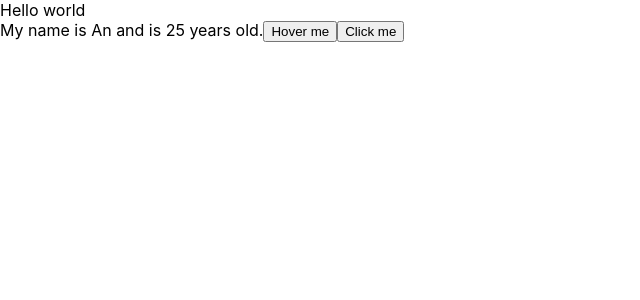
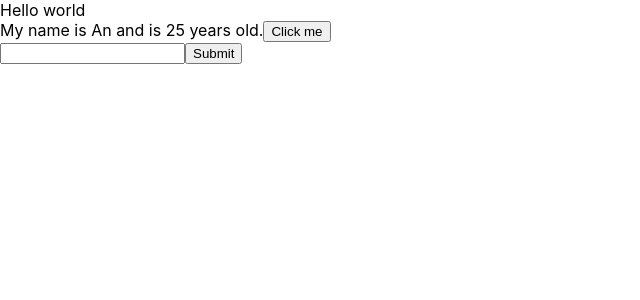
Before and after one commit to lehoangan227/React-Project, a React (Create React App) app: page / in a window 1280 px wide. Shown: the top 300 px of the page, without its empty margins (0-640 px from the left). Built offline with nearby package versions, Linux system fonts and the light colour scheme.

Commit message:
update 3

```diff
--- a/src/components/Mycomponents.js
+++ b/src/components/Mycomponents.js
@@ -1,4 +1,4 @@
-import React from "react";
+import React, { version } from "react";
 class MyComponent extends React.Component{
     state = {
         name: "An",
@@ -13,16 +13,26 @@
         });
     }
 
-    handleOnmouseOver(event){
-        console.log(event.pageX);
+    handleOnChange(event){
+
+        this.setState({
+            name : event.target.value
+        })
     }
 
+    handleOnSubmit = (event) => {
+        event.preventDefault();
+        console.log(this.state);
+    }
     render(){
         return (
             <div>
                 My name is {this.state.name} and is {this.state.age} years old.
-                <button onMouseOver={this.handleOnmouseOver}>Hover me</button>
                 <button onClick={(event) => {this.handleClick(event)}}>Click me</button>
+                <form onSubmit={(event)=>this.handleOnSubmit(event)}>
+                    <input type="text" onChange={(event)=>this.handleOnChange(event)}/>
+                    <button>Submit</button>
+                </form>
             </div>
         );
     }
```
